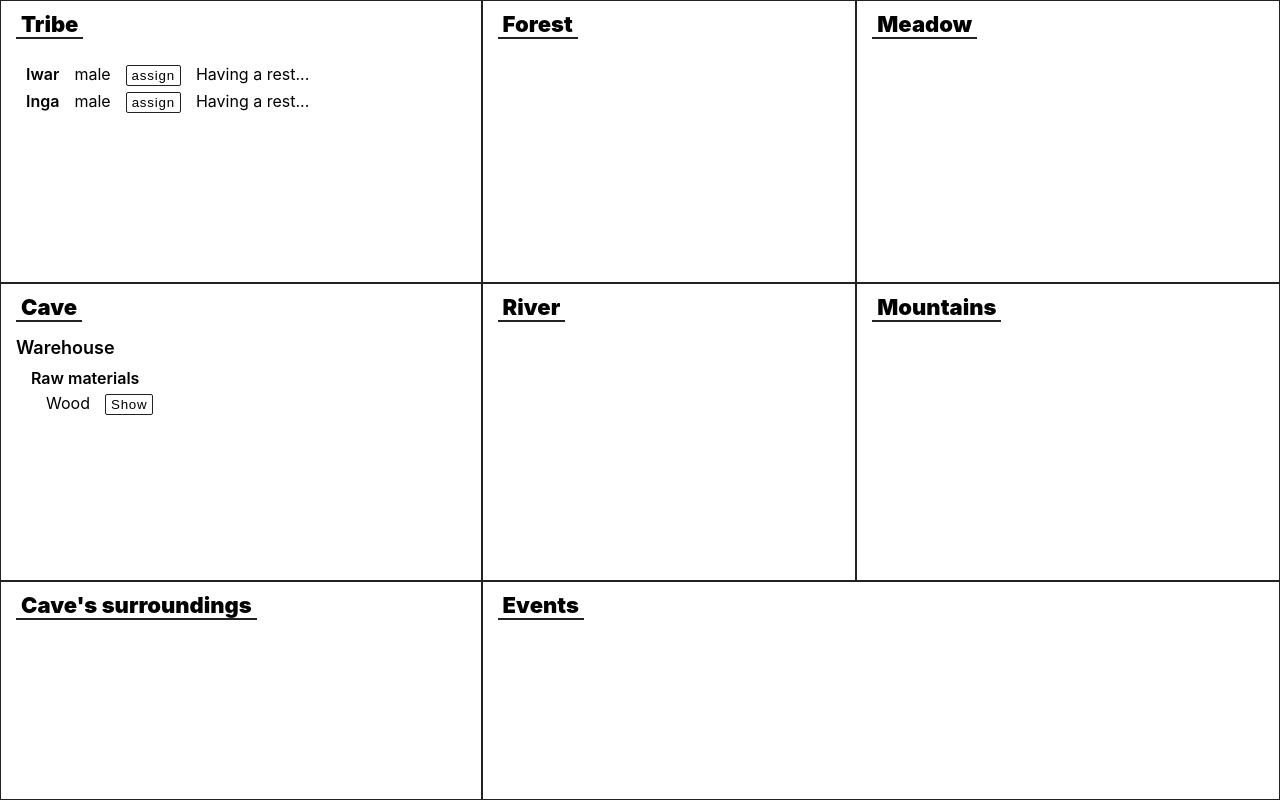
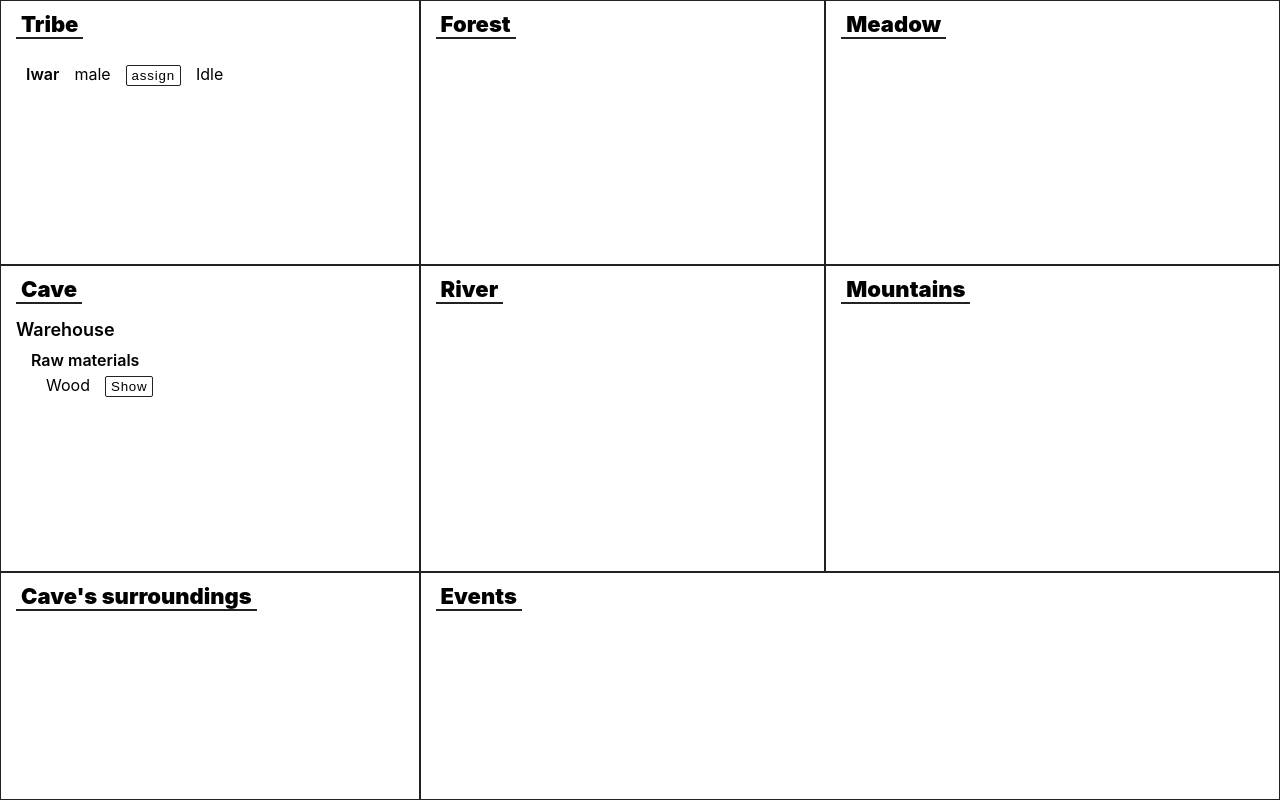
Before and after one commit to Antekirta/primitive, a React (Create React App) app: page / in a window 1280 px wide. Built offline with nearby package versions, Linux system fonts and the light colour scheme.

Commit message:
People actions

```diff
--- /dev/null
+++ b/src/actions/people-actions.ts
@@ -0,0 +1,42 @@
+import { delayForNTicks } from "../utils/timer";
+import { AnyAction } from "redux";
+import { Dispatch } from "react";
+import { iPerson, iOccupation } from "../components/People/Person/Person";
+
+export enum PEOPLE_ACTIONS {
+  ADD_PERSON = "ADD_PERSON",
+  SET_PERSON_OCCUPATION = "SET_PERSON_OCCUPATION"
+}
+
+const DEFAULT_ACTIVITY = "Idle";
+
+export const addPerson = (personParams: iPerson): any => {
+  return {
+    type: PEOPLE_ACTIONS.ADD_PERSON,
+    payload: personParams
+  };
+};
+
+export const setPersonOccupation = (
+  personId: string,
+  occupation: iOccupation,
+  timeout: number
+): any => {
+  return (dispatch: Dispatch<AnyAction>) => {
+    dispatch({
+      type: PEOPLE_ACTIONS.SET_PERSON_OCCUPATION,
+      personId,
+      payload: occupation
+    });
+
+    delayForNTicks(() => {
+      dispatch({
+        type: PEOPLE_ACTIONS.SET_PERSON_OCCUPATION,
+        personId,
+        payload: {
+          title: DEFAULT_ACTIVITY
+        }
+      });
+    }, timeout);
+  };
+};
--- a/src/commands/Command.ts
+++ b/src/commands/Command.ts
@@ -2,5 +2,5 @@
  * @returns task name (like collection wood)
  */
 export interface ICommand {
-  execute: (...args: any) => string;
+  execute: (...args: any) => void;
 }
--- a/src/commands/wood-commands.ts
+++ b/src/commands/wood-commands.ts
@@ -1,3 +1,5 @@
+import { iPerson } from "./../components/People/Person/Person";
+import { setPersonOccupation } from "./../actions/people-actions";
 import { addTreeBranch } from "../actions/wood-actions";
 import { Tool } from "../components/Tool/Tool";
 import { ICommand } from "./Command";
@@ -5,19 +7,33 @@ import ForestFactory from "../components/Forest/ForestFactory";
 import Tree, { TREES, TREE_PARTS } from "../components/Forest/Tree";
 import { store } from "../index";
 
+interface iGetWoodParams {
+  treeSpecies: TREES;
+  treePart: TREE_PARTS;
+  tool: Tool;
+}
+
 class GetWood implements ICommand {
-  execute(treeSpecies: TREES, treePart: TREE_PARTS, tool: Tool): string {
-    const tree = ForestFactory.provideTree(treeSpecies);
+  execute(personId: string, params: iGetWoodParams): void {
+    const tree = ForestFactory.provideTree(params.treeSpecies);
 
-    const treeBranch = Tree.getTreePart(tree, treePart, tool);
+    const treeBranch = Tree.getTreePart(tree, params.treePart, params.tool);
 
     // How many ticks should pass before success action (in terms of redux) is fired
     const timeToCollectBranch: number =
-      treeBranch.density / (tool.sharpness + tool.toughness);
+      treeBranch.density / (params.tool.sharpness + params.tool.toughness);
 
     store.dispatch(addTreeBranch(treeBranch, timeToCollectBranch));
 
-    return `Looking for a ${treePart} of ${treeSpecies}`;
+    store.dispatch(
+      setPersonOccupation(
+        personId,
+        {
+          title: `Looking for a ${params.treePart} of ${params.treeSpecies}`
+        },
+        timeToCollectBranch
+      )
+    );
   }
 }
 
--- a/src/components/Cave/Cave.tsx
+++ b/src/components/Cave/Cave.tsx
@@ -31,7 +31,7 @@ class Cave extends React.Component {
 }
 
 type CaveStore = {
-  woodStore: IWoodReducerState;
+  woodStore: IWoodReducerState
 };
 
 const mapStateToProps = (store: CaveStore) => {
--- a/src/components/LocalArea/LocalArea.tsx
+++ b/src/components/LocalArea/LocalArea.tsx
@@ -5,10 +5,13 @@ import Cave from "../Cave/Cave";
 import People, { PeopleFactory } from "../People/People";
 import { GENDER } from "../People/Person/Person";
 
-const members = [
-  PeopleFactory.createPerson("Iwar", GENDER.male),
-  PeopleFactory.createPerson("Inga", GENDER.female)
-];
+PeopleFactory.createPerson({
+  name: "Iwar",
+  gender: GENDER.male,
+  currentOccupation: {
+    title: "Idle"
+  }
+});
 
 interface ILocalAreaProps {}
 
@@ -28,7 +31,7 @@ export default class LocalArea extends React.Component<
         <div className="local-area__cell local-area__people">
           <header className="local-area__cell-header">Tribe</header>
 
-          <People people={members} />
+          <People />
         </div>
 
         <div className="local-area__cell local-area__cave">
--- a/src/components/People/People.tsx
+++ b/src/components/People/People.tsx
@@ -1,21 +1,23 @@
 import React from "react";
-import uniqid from 'uniqid';
-import './People.css'
-import Person, { GENDER } from "./Person/Person";
+import uniqid from "uniqid";
+import "./People.css";
+import Person, { iPerson } from "./Person/Person";
+import { store } from "../../store/configureStore";
+import { addPerson } from "../../actions/people-actions";
+import { iPeopleReducerState } from "../../reducers/people-reducer";
+import { connect } from "react-redux";
 
-interface PeopleProps {
-  people: Array<JSX.Element>;
-}
+class People extends React.Component {
+  render() {
+    const props = this.props as iPeopleReducerState;
 
-export default class People extends React.Component<PeopleProps> {
-  render() {
     return (
       <div className="people">
         <ul className="people__list">
-          {this.props.people.map(person => {
+          {props.people.map(personParams => {
             return (
-              <li className="people__item" key={person.props.id} >
-                {person}
+              <li className="people__item" key={personParams.id}>
+                <Person {...personParams}></Person>
               </li>
             );
           })}
@@ -25,8 +27,27 @@ export default class People extends React.Component<PeopleProps> {
   }
 }
 
+type PeopleStore = {
+  peopleStore: iPeopleReducerState;
+};
+
+const mapStateToProps = (store: PeopleStore) => {
+  return { ...store.peopleStore };
+};
+
+export default connect(mapStateToProps)(People);
+
 export class PeopleFactory {
-  static createPerson(name: string, gender: GENDER) {
-    return <Person id={uniqid()} name={name} gender={GENDER.male} />;
+  static createPerson(personParams: Omit<iPerson, "id">) {
+    const personId = uniqid();
+
+    store.dispatch(
+      addPerson({
+        ...personParams,
+        id: personId
+      })
+    );
+
+    return <Person id={personId} {...personParams} />;
   }
 }
--- a/src/components/People/Person/Person.tsx
+++ b/src/components/People/Person/Person.tsx
@@ -1,4 +1,4 @@
-import React from "react";
+import React, { Dispatch } from "react";
 import "./Person.css";
 import UIButton from "../../ui-kit/ui-button/ui-button";
 import MultiLevelList, {
@@ -13,21 +13,24 @@ export enum GENDER {
   female = "female"
 }
 
-interface PersonProps {
+export interface iOccupation {
+  title: string;
+}
+
+export interface iPerson {
   id: string;
   name: string;
   gender: GENDER;
+  currentOccupation: iOccupation;
 }
 
 interface PersonState {
-  currentActivity: string; // TODO use enum here
   commandsList: Array<MultiLevelListItem>;
   tasksListIsOpen: boolean;
 }
 
-export default class Person extends React.Component<PersonProps, PersonState> {
+export default class Person extends React.Component<iPerson, PersonState> {
   state = {
-    currentActivity: "Having a rest...",
     tasksListIsOpen: false,
     commandsList: [
       {
@@ -43,11 +46,11 @@ export default class Person extends React.Component<PersonProps, PersonState> {
                     text: treeSpecies,
                     handler: () => {
                       this.assignTask.call(this, () => {
-                        return new GetWood().execute(
+                        new GetWood().execute(this.props.id, {
                           treeSpecies,
                           treePart,
-                          this.tool
-                        );
+                          tool: this.tool
+                        });
                       });
                     }
                   };
@@ -79,14 +82,10 @@ export default class Person extends React.Component<PersonProps, PersonState> {
     return new Tool(TOOLS.BRONZE_AXE, 30, 40, 10);
   }
 
-  private assignTask(command: () => string) {
+  private assignTask(command: () => void) {
     this.toggleTasksList.call(this);
 
-    const activity = command();
-
-    this.setState({
-      currentActivity: activity
-    });
+    command();
   }
 
   private toggleTasksList() {
@@ -119,7 +118,7 @@ export default class Person extends React.Component<PersonProps, PersonState> {
         </div>
 
         <div className="person__item person__current-activity">
-          {this.state.currentActivity}
+          {this.props.currentOccupation.title}
         </div>
       </div>
     );
--- /dev/null
+++ b/src/reducers/people-reducer.ts
@@ -0,0 +1,36 @@
+import _find from "lodash/find";
+import { PEOPLE_ACTIONS } from "./../actions/people-actions";
+import { AnyAction } from "redux";
+import { iPerson } from "../components/People/Person/Person";
+
+export interface iPeopleReducerState {
+  people: Array<iPerson>;
+}
+
+const initialState: iPeopleReducerState = {
+  people: []
+};
+
+export const peopleReducer = (state = initialState, action: AnyAction) => {
+  switch (action.type) {
+    case PEOPLE_ACTIONS.ADD_PERSON:
+      return Object.assign({}, state, {
+        people: [...state.people, action.payload]
+      } as iPeopleReducerState);
+
+    case PEOPLE_ACTIONS.SET_PERSON_OCCUPATION:
+      const newPeople = state.people.map(person => {
+        if (person.id === action.personId) {
+          person.currentOccupation = action.payload;
+        }
+
+        return person;
+      });
+
+      return Object.assign({}, state, {
+        people: newPeople
+      } as iPeopleReducerState);
+    default:
+      return state;
+  }
+};
--- a/src/reducers/rootReducer.ts
+++ b/src/reducers/rootReducer.ts
@@ -1,6 +1,8 @@
+import { peopleReducer } from './people-reducer';
 import { woodReducer } from "./wood-reducer";
 import { combineReducers } from "redux";
 
 export const rootReducer = combineReducers({
-  woodStore: woodReducer
+  woodStore: woodReducer,
+  peopleStore: peopleReducer
 });
```
